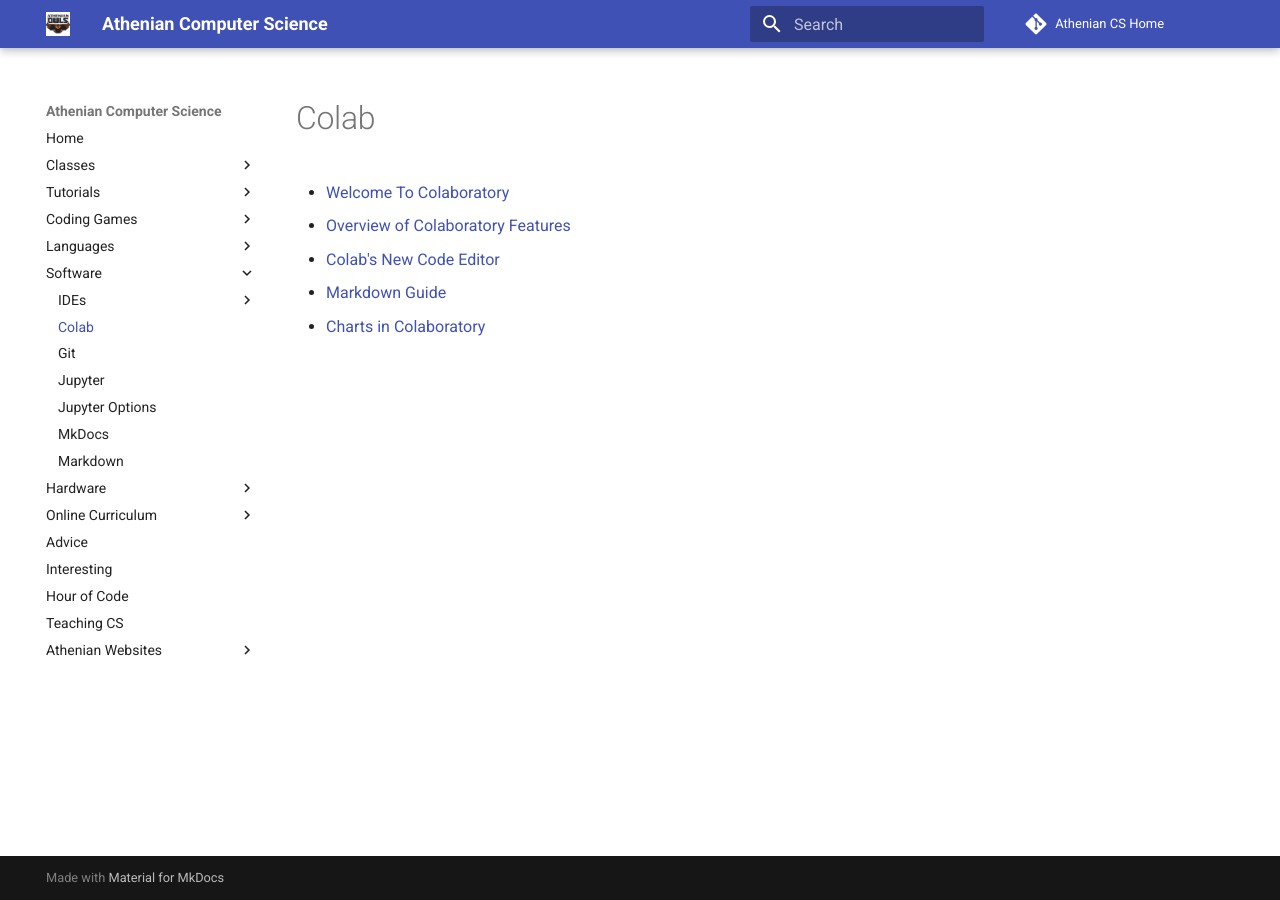
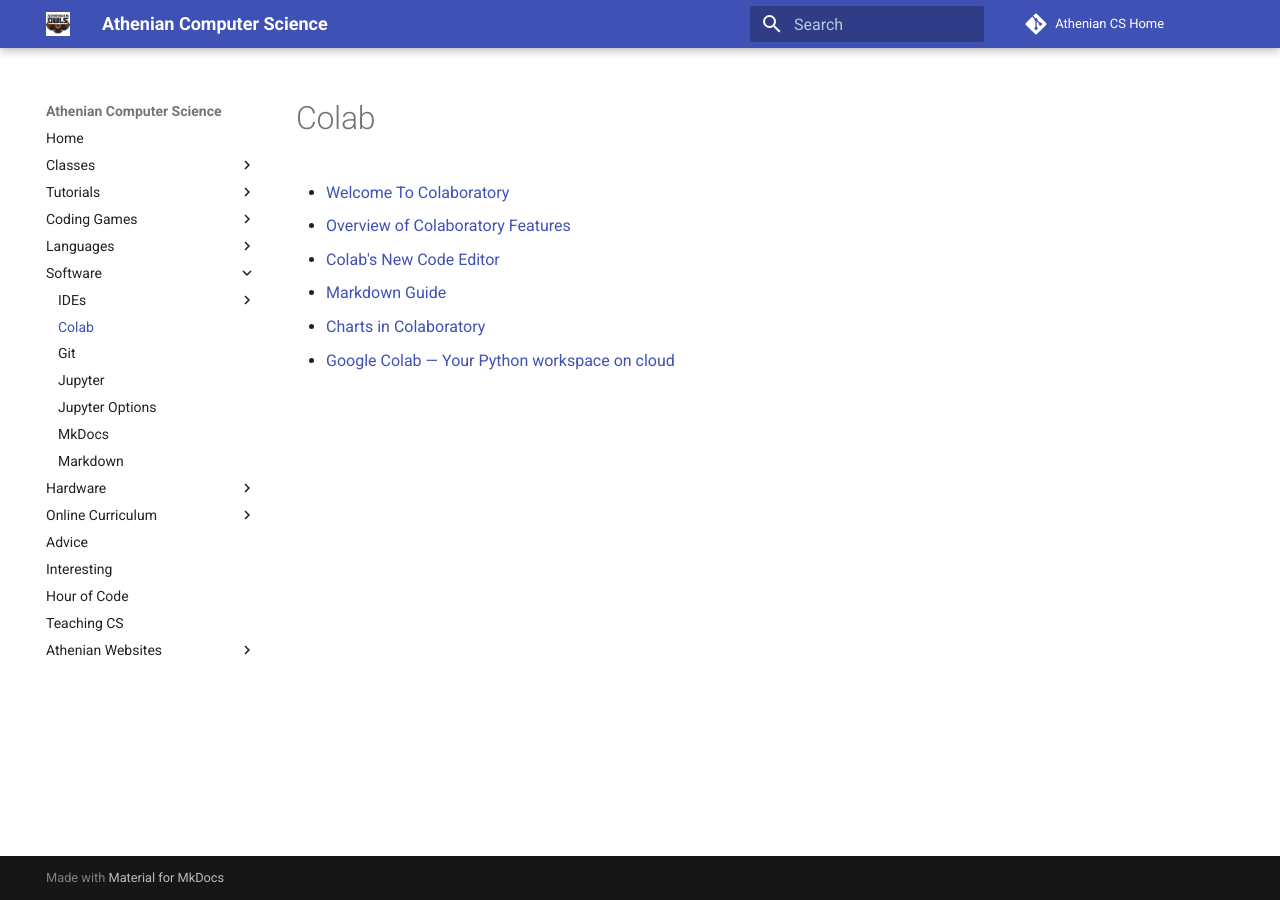
Before and after one commit to athenian-computational-thinking/athenian-cs-mkdocs, an MkDocs documentation site: the page built from docs/colab.md, in a window 1280 px wide. Built offline with MkDocs 1.6.1 and Material for MkDocs 9.7.7, drawn with Linux system fonts in a browser that asks for light colours; comment, search, counter and statistics services are not loaded.

Commit message:
Update docs

```diff
--- a/docs/colab.md
+++ b/docs/colab.md
@@ -5,3 +5,4 @@
 * [Colab's New Code Editor](https://colab.research.google.com/notebooks/editor_details.ipynb)
 * [Markdown Guide](https://colab.research.google.com/notebooks/markdown_guide.ipynb)
 * [Charts in Colaboratory](https://colab.research.google.com/notebooks/charts.ipynb)
+* [Google Colab — Your Python workspace on cloud](https://towardsdatascience.com/google-colab-your-python-workspace-on-cloud-c3aed424de0d)
```
